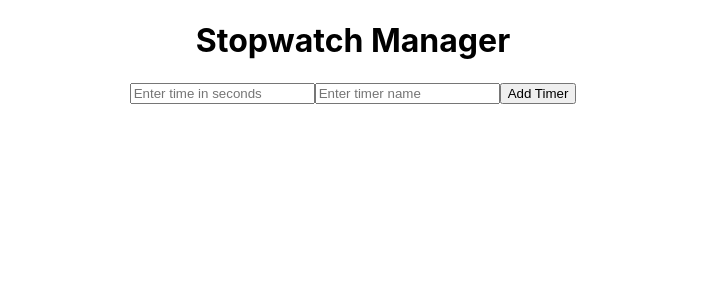
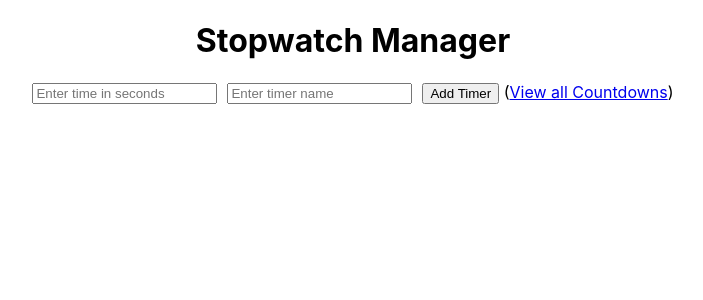
Before and after one commit to Amzzz95/count-down-app, a React (Create React App) app: page / in a window 1280 px wide. Shown: the top 300 px of the page, without its empty margins (287-990 px from the left). Built offline with nearby package versions, Linux system fonts and the light colour scheme.

Commit message:
Fix(App CSS): Fix application styling

```diff
--- a/src/App.css
+++ b/src/App.css
@@ -1,3 +1,11 @@
+input {
+  margin-right: 10px;
+}
+
+.stopwatch-manager {
+  margin: 10px;
+}
+
 .App {
   text-align: center;
 }
--- a/src/Components/StopwatchManager/StopwatchManager.js
+++ b/src/Components/StopwatchManager/StopwatchManager.js
@@ -31,8 +31,8 @@ const CountdownTimer = ({ id, initialSeconds, timerName, onRemove }) => {
       activeTimeInSeconds: initialSeconds - seconds,
     };
     try {
+      setIsActive(false);
       const result = await axios.put(`${HOST_API}/counter`, updateObj);
-      setIsActive(false);
       return result;
     } catch (error) {
       console.error("Error while updating counter", error);
@@ -47,10 +47,9 @@ const CountdownTimer = ({ id, initialSeconds, timerName, onRemove }) => {
       deletionDate: new Date(),
     };
     try {
-      const result = await axios.put(`${HOST_API}/counter`, updateObj);
       setIsActive(false);
+      await axios.put(`${HOST_API}/counter`, updateObj);
       onRemove(id);
-      return result;
     } catch (error) {
       console.error("Error while updating counter", error);
       setIsActive((prev) => prev);
@@ -67,10 +66,11 @@ const CountdownTimer = ({ id, initialSeconds, timerName, onRemove }) => {
         {timerName}&nbsp;
         {minutes}:
         {remainingSeconds < 10 ? `0${remainingSeconds}` : remainingSeconds}
+        &nbsp;
+        <button onClick={handleStart}>Start</button>&nbsp;
+        <button onClick={handleStop}>Stop</button>&nbsp;
+        <button onClick={handleDelete}>Delete</button>
       </div>
-      <button onClick={handleStart}>Start</button>
-      <button onClick={handleStop}>Stop</button>
-      <button onClick={handleDelete}>Delete</button>
     </div>
   );
 };
@@ -111,6 +111,7 @@ const StopwatchManager = () => {
   return (
     <div>
       <h1>Stopwatch Manager</h1>
+      <div className="stopwatch-manager">
         <input
           name="stopwatchTimer"
           value={initialSeconds}
@@ -132,7 +133,9 @@ const StopwatchManager = () => {
           placeholder="Enter timer name"
           type="text"
         />
-      <button onClick={handleAddTimer}>Add Timer</button>
+        <button onClick={handleAddTimer}>Add Timer</button> (
+        <a href="/countdown-list">View all Countdowns</a>)
+      </div>
       {timers.map((timer, idx) => (
         <CountdownTimer
           key={idx}
```
Lines whose indentation alone changed are shown as unchanged.
